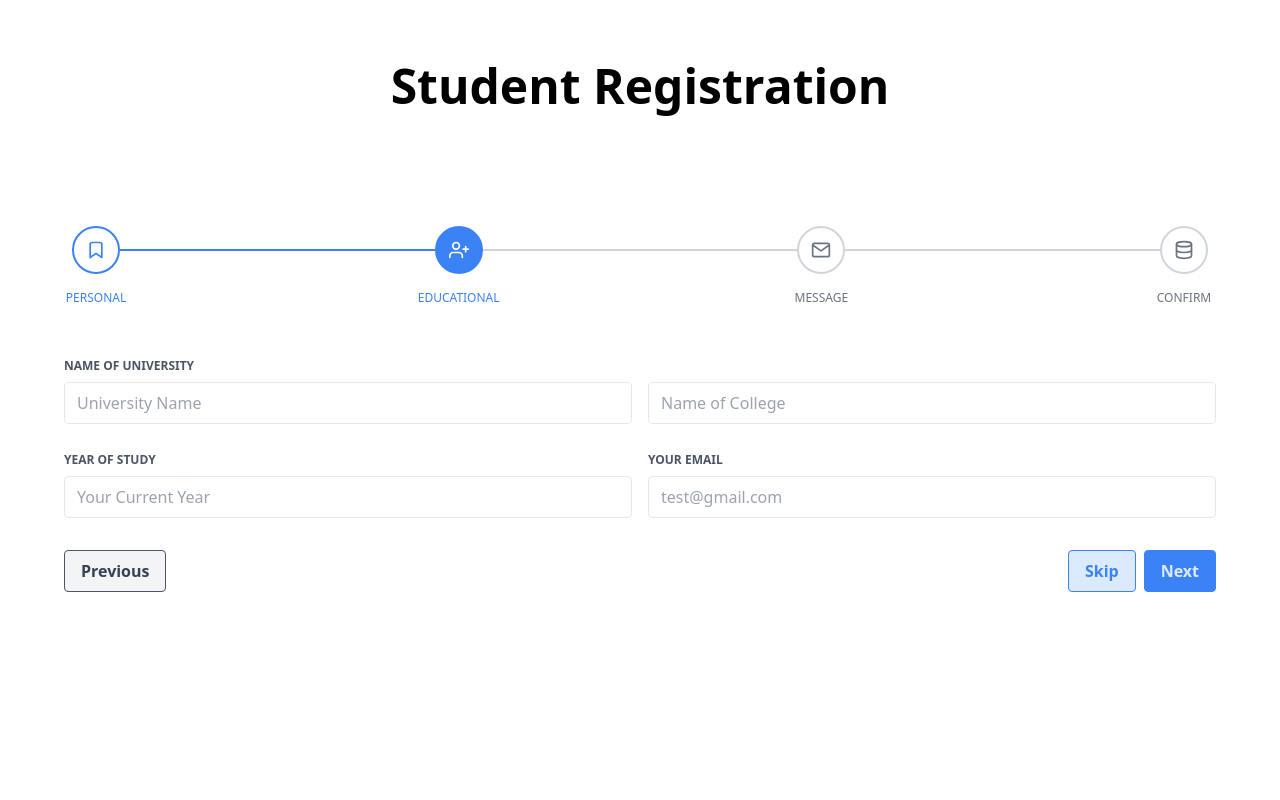
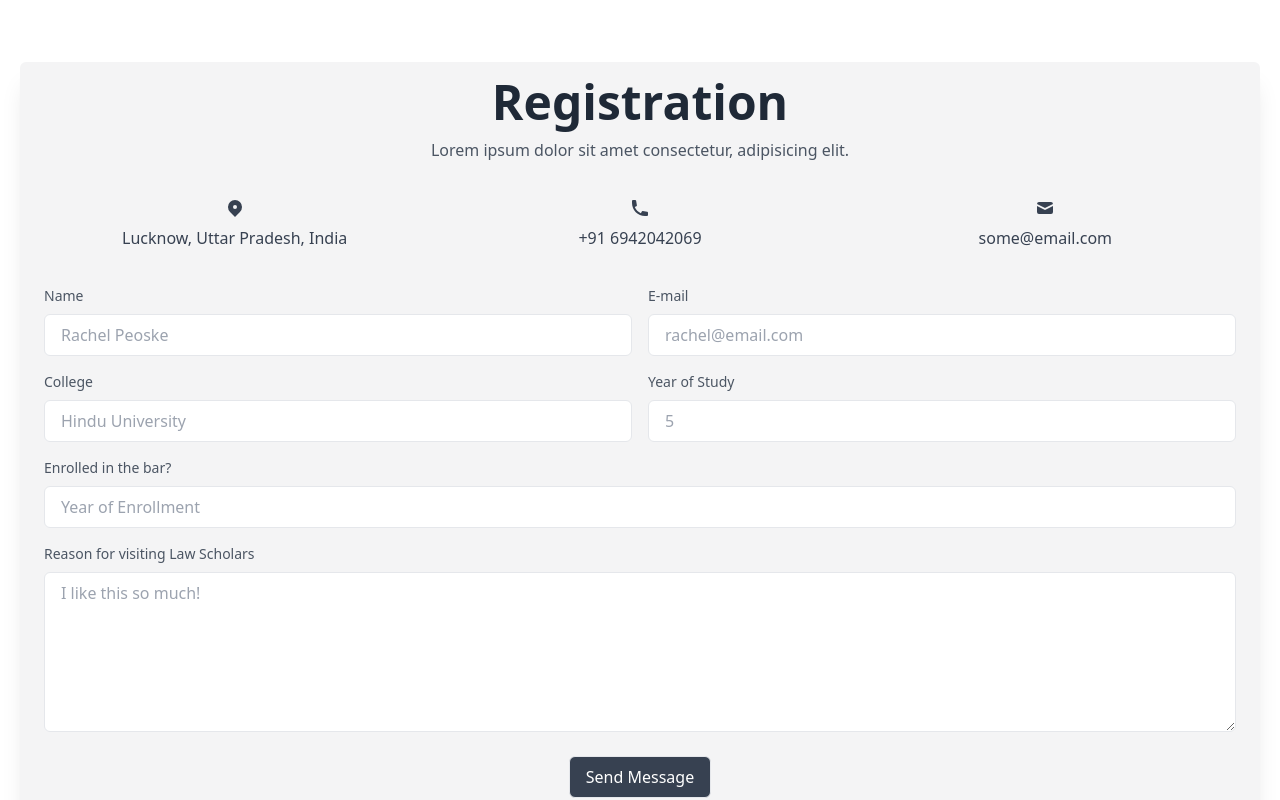
Before and after one commit to brekooname/law-scholars, a React (Create React App) app: page / in a window 1280 px wide. Shown: the part 1560-2360 px from the top of the page. Built offline with nearby package versions, Linux system fonts and the light colour scheme.

Commit message:
Update: Registration section

```diff
--- a/src/components/Registration.jsx
+++ b/src/components/Registration.jsx
@@ -4,108 +4,85 @@ const Registration = () => {
     return (
         <div name='registration' className='w-full my-44'>
             <div className='max-w-[1240px] mx-auto'>
-                <div className='text-center'>
-                    <h2 className='text-5xl font-bold'>Student Registration</h2>
-                </div>
-                <div className="p-5 my-20">
-                    <div className="mx-4 p-4">
-                        <div className="flex items-center">
-                            <div className="flex items-center text-blue-500 relative">
-                                <div className="rounded-full transition duration-500 ease-in-out h-12 w-12 py-3 border-2 border-blue-500">
-                                    <svg xmlns="http://www.w3.org/2000/svg" width="100%" height="100%" fill="none" viewBox="0 0 24 24" stroke="currentColor" stroke-width="2" stroke-linecap="round" stroke-linejoin="round" className="feather feather-bookmark ">
-                                        <path d="M19 21l-7-5-7 5V5a2 2 0 0 1 2-2h10a2 2 0 0 1 2 2z"></path>
-                                    </svg>
-                                </div>
-                                <div className="absolute top-0 -ml-10 text-center mt-16 w-32 text-xs font-medium uppercase text-blue-500">Personal</div>
+
+                <section class="w-full px-6 py-4 mx-auto bg-zinc-100 rounded-md shadow-xl">
+                    <h2 class="text-5xl font-bold text-center text-gray-800">Registration</h2>
+                    <p class="mt-3 text-center text-gray-600">Lorem ipsum dolor sit amet consectetur, adipisicing elit.</p>
+
+                    <div class="grid grid-cols-1 gap-6 mt-6 sm:grid-cols-2 md:grid-cols-3">
+                        <a href="#" class="flex flex-col items-center px-4 py-3 text-gray-700 transition-colors duration-200 transform rounded-md hover:bg-blue-200">
+                            <svg class="w-5 h-5" xmlns="http://www.w3.org/2000/svg" viewBox="0 0 20 20" fill="currentColor">
+                                <path fill-rule="evenodd" d="M5.05 4.05a7 7 0 119.9 9.9L10 18.9l-4.95-4.95a7 7 0 010-9.9zM10 11a2 2 0 100-4 2 2 0 000 4z" clip-rule="evenodd" />
+                            </svg>
+
+                            <span class="mt-2">Lucknow, Uttar Pradesh, India</span>
+                        </a>
+
+                        <a href="#" class="flex flex-col items-center px-4 py-3 text-gray-700 transition-colors duration-200 transform rounded-md  hover:bg-blue-200">
+                            <svg class="w-5 h-5" xmlns="http://www.w3.org/2000/svg" viewBox="0 0 20 20" fill="currentColor">
+                                <path d="M2 3a1 1 0 011-1h2.153a1 1 0 01.986.836l.74 4.435a1 1 0 01-.54 1.06l-1.548.773a11.037 11.037 0 006.105 6.105l.774-1.548a1 1 0 011.059-.54l4.435.74a1 1 0 01.836.986V17a1 1 0 01-1 1h-2C7.82 18 2 12.18 2 5V3z" />
+                            </svg>
+
+                            <span class="mt-2">+91 6942042069</span>
+                        </a>
+
+                        <a href="#" class="flex flex-col items-center px-4 py-3 text-gray-700 transition-colors duration-200 transform rounded-md  hover:bg-blue-200 ">
+                            <svg class="w-5 h-5" xmlns="http://www.w3.org/2000/svg" viewBox="0 0 20 20" fill="currentColor">
+                                <path d="M2.003 5.884L10 9.882l7.997-3.998A2 2 0 0016 4H4a2 2 0 00-1.997 1.884z" />
+                                <path d="M18 8.118l-8 4-8-4V14a2 2 0 002 2h12a2 2 0 002-2V8.118z" />
+                            </svg>
+
+                            <span class="mt-2">some@email.com</span>
+                        </a>
+                    </div>
+
+                    <div class="mt-6 ">
+                        <div class="items-center -mx-2 md:flex">
+                            <div class="w-full mx-2">
+                                <label class="block mb-2 text-sm font-medium text-gray-600">Name</label>
+
+                                <input class="block w-full px-4 py-2 text-gray-700 bg-white border rounded-md focus:border-blue-500 focus:ring-blue-300 focus:outline-none focus:ring focus:ring-opacity-40" type="text" placeholder="Rachel Peoske"/>
                             </div>
-                            <div className="flex-auto border-t-2 transition duration-500 ease-in-out border-blue-500"></div>
-                            <div className="flex items-center text-white relative">
-                                <div className="rounded-full transition duration-500 ease-in-out h-12 w-12 py-3 border-2 bg-blue-500 border-blue-500">
-                                    <svg xmlns="http://www.w3.org/2000/svg" width="100%" height="100%" fill="none" viewBox="0 0 24 24" stroke="currentColor" stroke-width="2" stroke-linecap="round" stroke-linejoin="round" className="feather feather-user-plus ">
-                                        <path d="M16 21v-2a4 4 0 0 0-4-4H5a4 4 0 0 0-4 4v2"></path>
-                                        <circle cx="8.5" cy="7" r="4"></circle>
-                                        <line x1="20" y1="8" x2="20" y2="14"></line>
-                                        <line x1="23" y1="11" x2="17" y2="11"></line>
-                                    </svg>
-                                </div>
-                                <div className="absolute top-0 -ml-10 text-center mt-16 w-32 text-xs font-medium uppercase text-blue-500">Educational</div>
-                            </div>
-                            <div className="flex-auto border-t-2 transition duration-500 ease-in-out border-gray-300"></div>
-                            <div className="flex items-center text-gray-500 relative">
-                                <div className="rounded-full transition duration-500 ease-in-out h-12 w-12 py-3 border-2 border-gray-300">
-                                    <svg xmlns="http://www.w3.org/2000/svg" width="100%" height="100%" fill="none" viewBox="0 0 24 24" stroke="currentColor" stroke-width="2" stroke-linecap="round" stroke-linejoin="round" className="feather feather-mail ">
-                                        <path d="M4 4h16c1.1 0 2 .9 2 2v12c0 1.1-.9 2-2 2H4c-1.1 0-2-.9-2-2V6c0-1.1.9-2 2-2z"></path>
-                                        <polyline points="22,6 12,13 2,6"></polyline>
-                                    </svg>
-                                </div>
-                                <div className="absolute top-0 -ml-10 text-center mt-16 w-32 text-xs font-medium uppercase text-gray-500">Message</div>
-                            </div>
-                            <div className="flex-auto border-t-2 transition duration-500 ease-in-out border-gray-300"></div>
-                            <div className="flex items-center text-gray-500 relative">
-                                <div className="rounded-full transition duration-500 ease-in-out h-12 w-12 py-3 border-2 border-gray-300">
-                                    <svg xmlns="http://www.w3.org/2000/svg" width="100%" height="100%" fill="none" viewBox="0 0 24 24" stroke="currentColor" stroke-width="2" stroke-linecap="round" stroke-linejoin="round" className="feather feather-database ">
-                                        <ellipse cx="12" cy="5" rx="9" ry="3"></ellipse>
-                                        <path d="M21 12c0 1.66-4 3-9 3s-9-1.34-9-3"></path>
-                                        <path d="M3 5v14c0 1.66 4 3 9 3s9-1.34 9-3V5"></path>
-                                    </svg>
-                                </div>
-                                <div className="absolute top-0 -ml-10 text-center mt-16 w-32 text-xs font-medium uppercase text-gray-500">Confirm</div>
+
+                            <div class="w-full mx-2 mt-4 md:mt-0">
+                                <label class="block mb-2 text-sm font-medium text-gray-600">E-mail</label>
+
+                                <input class="block w-full px-4 py-2 text-gray-700 bg-white border rounded-md focus:border-blue-500 focus:ring-blue-300 focus:outline-none focus:ring focus:ring-opacity-40" type="email" placeholder="rachel@email.com"/>
                             </div>
                         </div>
-                    </div>
-                    <div className="mt-8 p-4">
-                        <div>
-                            <div className="font-bold text-gray-600 text-xs leading-8 uppercase h-6 mx-2 mt-3">Name of University</div>
-                            <div className="flex flex-col md:flex-row">
-                                <div className="w-full flex-1 mx-2 svelte-1l8159u">
-                                    <div className="bg-white my-2 p-1 flex border border-gray-200 rounded svelte-1l8159u">
-                                        <input placeholder="University Name" className="p-1 px-2 appearance-none outline-none w-full text-gray-800" /> </div>
-                                </div>
-                                <div className="w-full flex-1 mx-2 svelte-1l8159u">
-                                    <div className="bg-white my-2 p-1 flex border border-gray-200 rounded svelte-1l8159u">
-                                        <input placeholder="Name of College" className="p-1 px-2 appearance-none outline-none w-full text-gray-800" /> </div>
-                                </div>
+                        <div class="items-center -mx-2 md:flex mt-4">
+                            <div class="w-full mx-2">
+                                <label class="block mb-2 text-sm font-medium text-gray-600 ">College</label>
+
+                                <input class="block w-full px-4 py-2 text-gray-700 bg-white border rounded-md focus:border-blue-500 focus:ring-blue-300  focus:outline-none focus:ring focus:ring-opacity-40" type="text" placeholder="Hindu University"/>
                             </div>
-                            <div className="flex flex-col md:flex-row">
-                                <div className="w-full mx-2 flex-1 svelte-1l8159u">
-                                    <div className="font-bold h-6 mt-3 text-gray-600 text-xs leading-8 uppercase"> Year of Study</div>
-                                    <div className="bg-white my-2 p-1 flex border border-gray-200 rounded svelte-1l8159u">
-                                        <input type={"number"} placeholder="Your Current Year" className="p-1 px-2 appearance-none outline-none w-full text-gray-800" /> </div>
-                                </div>
-                                <div className="w-full mx-2 flex-1 svelte-1l8159u">
-                                    <div className="font-bold h-6 mt-3 text-gray-600 text-xs leading-8 uppercase"> Your Email</div>
-                                    <div className="bg-white my-2 p-1 flex border border-gray-200 rounded svelte-1l8159u">
-                                        <input type={"email"} placeholder="test@gmail.com" className="p-1 px-2 appearance-none outline-none w-full text-gray-800" /> </div>
-                                </div>
+
+                            <div class="w-full mx-2 mt-4 md:mt-0">
+                                <label class="block mb-2 text-sm font-medium text-gray-600 ">Year of Study</label>
+
+                                <input class="block w-full px-4 py-2 text-gray-700 bg-white border rounded-md focus:border-blue-500 focus:ring-blue-300  focus:outline-none focus:ring focus:ring-opacity-40" type="number" placeholder="5"/>
                             </div>
                         </div>
-                        <div className="flex p-2 mt-4">
-                            <button className="text-base hover:scale-110 focus:outline-none flex justify-center px-4 py-2 rounded font-bold cursor-pointer
-        hover:bg-gray-200
-        bg-gray-100
-        text-gray-700
-        border duration-200 ease-in-out
-        border-gray-600 transition">Previous</button>
-                            <div className="flex-auto flex flex-row-reverse">
-                                <button className="text-base  ml-2  hover:scale-110 focus:outline-none flex justify-center px-4 py-2 rounded font-bold cursor-pointer
-        hover:bg-blue-500
-        bg-blue-500
-        text-blue-100
-        border duration-200 ease-in-out
-        border-blue-500 transition">Next</button>
-                                <button className="text-base hover:scale-110 focus:outline-none flex justify-center px-4 py-2 rounded font-bold cursor-pointer
-        hover:bg-blue-200
-        bg-blue-100
-        text-blue-500
-        border duration-200 ease-in-out
-        border-blue-500 transition">Skip</button>
+                        <div class="items-center -mx-2 md:flex mt-4">
+
+                            <div class="w-full mx-2 mt-4 md:mt-0">
+                                <label class="block mb-2 text-sm font-medium text-gray-600 ">Enrolled in the bar?</label>
+
+                                <input class="block w-full px-4 py-2 text-gray-700 bg-white border rounded-md focus:border-blue-500 focus:ring-blue-300  focus:outline-none focus:ring focus:ring-opacity-40" type="number" placeholder="Year of Enrollment" />
                             </div>
                         </div>
+
+                        <div class="w-full mt-4">
+                            <label class="block mb-2 text-sm font-medium text-gray-600 ">Reason for visiting Law Scholars</label>
+
+                            <textarea class="block w-full h-40 px-4 py-2 text-gray-700 bg-white border rounded-md focus:border-blue-500  focus:outline-none focus:ring focus:ring-blue-300 focus:ring-opacity-40" placeholder="I like this so much!"></textarea>
+                        </div>
+
+                        <div class="flex justify-center mt-6">
+                            <button class="px-4 py-2 text-white transition-colors duration-200 transform bg-gray-700 rounded-md hover:bg-gray-600 focus:outline-none focus:bg-gray-600">Send Message</button>
+                        </div>
                     </div>
-                </div>
-                <div>
-
-                </div>
+                </section>
             </div>
         </div>
 
```
